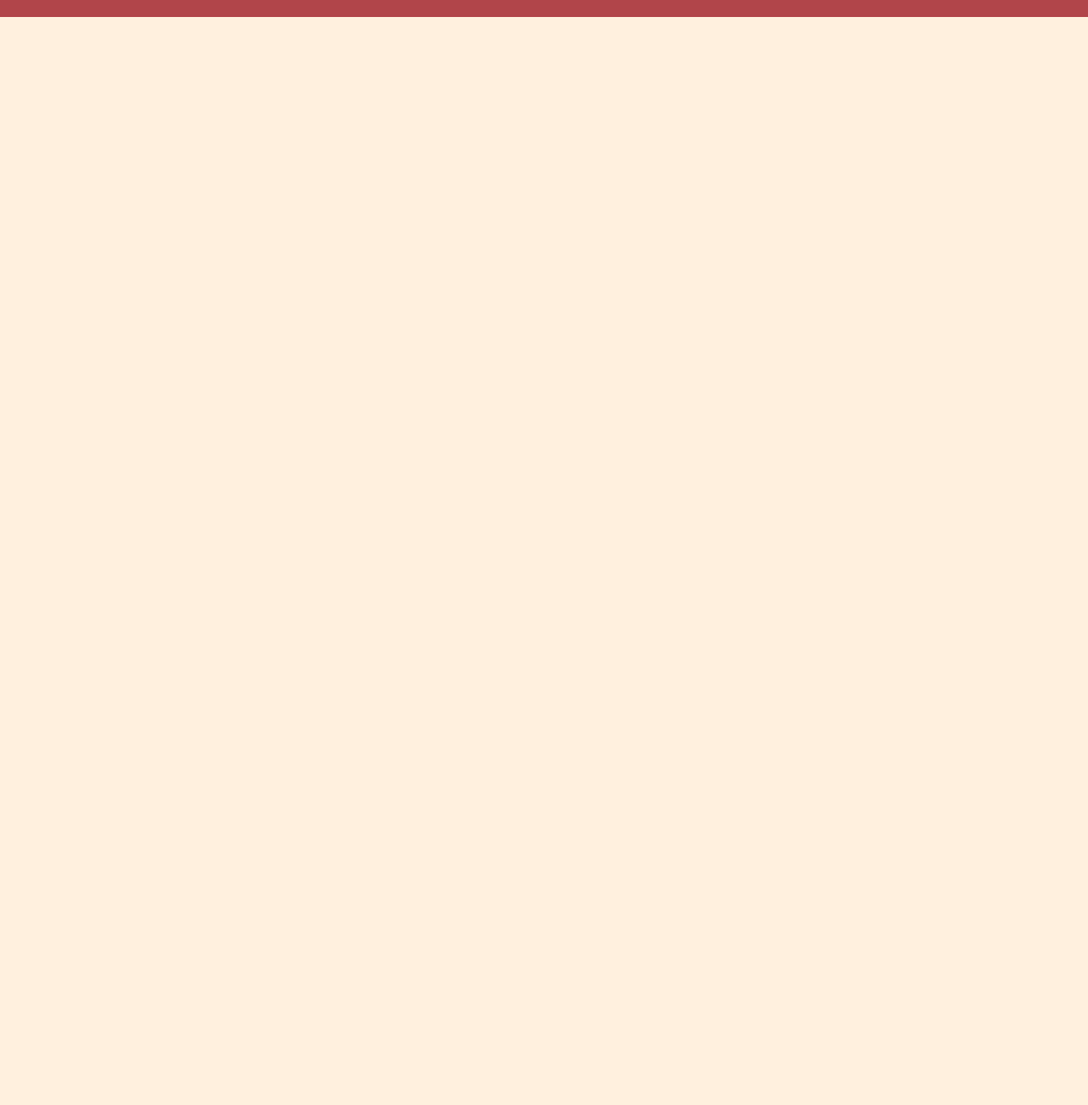
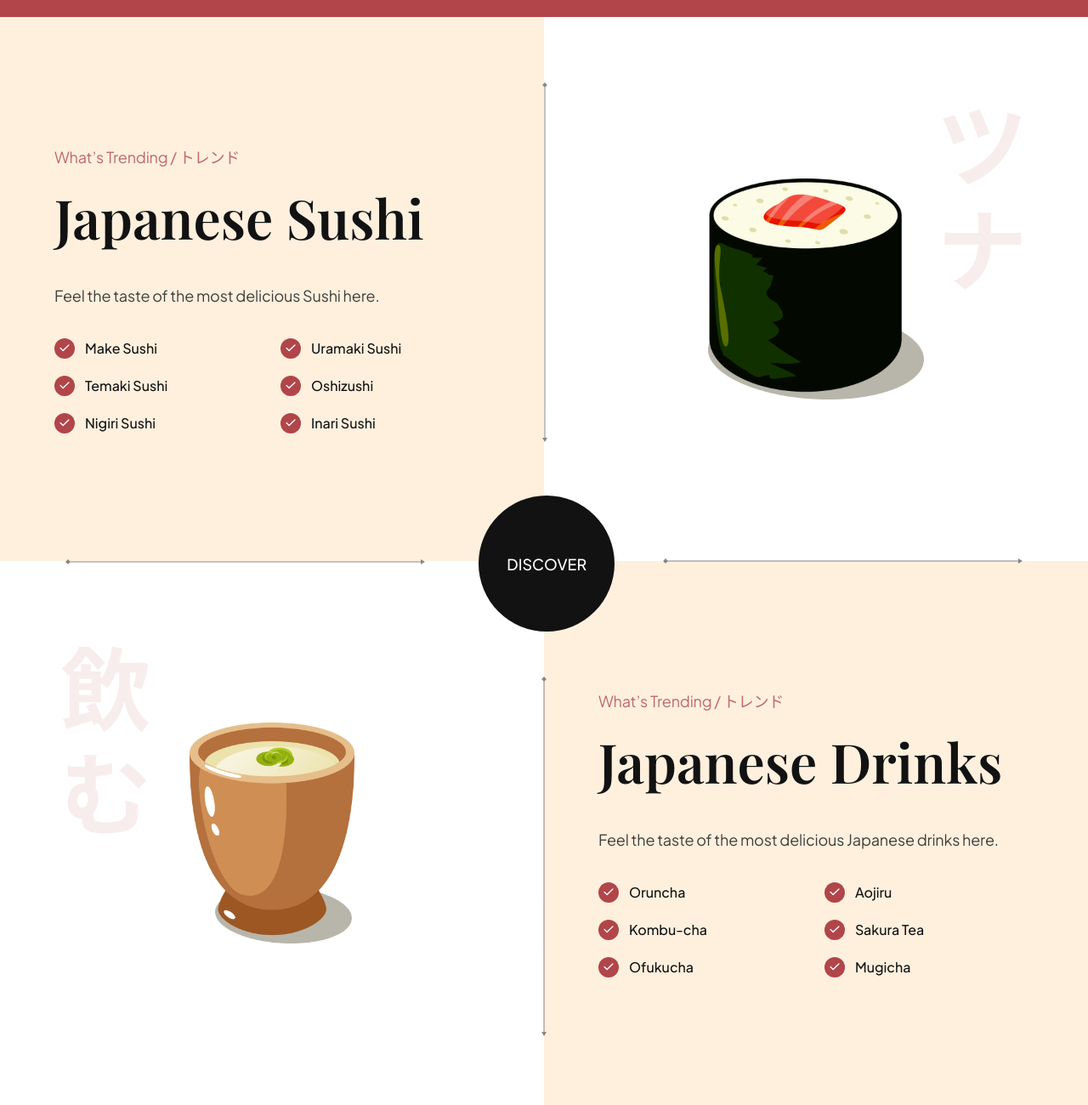
Before and after one commit to dubeyanant/sushi-website, a website built with Vite: page index.html in a window 1280 px wide. Shown: the part 2394-3694 px from the top of the page at 85% size. Before the commit the page ends 2414 px from the top, so only its background shows below. Built offline with nearby package versions, Linux system fonts and the light colour scheme.

Commit message:
feat(trending): add trending section

```diff
--- a/css/sections/trending.css
+++ b/css/sections/trending.css
@@ -0,0 +1,159 @@
+.trending {
+  position: relative;
+
+  display: flex;
+  flex-direction: column;
+  overflow: hidden;
+}
+
+.trending-sushi,
+.trending-drinks {
+  width: 100%;
+  min-height: 640px;
+
+  display: flex;
+  flex-direction: row;
+}
+
+.trending__content {
+  flex: 1;
+  display: flex;
+  justify-content: center;
+  flex-direction: column;
+
+  padding: 32px 64px;
+}
+
+.trending__list {
+  list-style: none;
+
+  flex-wrap: wrap;
+  gap: 20px;
+}
+
+.trending__list li {
+  flex: 1;
+  display: flex;
+  align-items: center;
+  flex-direction: row;
+  gap: 12px;
+
+  min-width: 210px;
+}
+
+.trending__icon {
+  width: 24px;
+  height: 24px;
+
+  background-color: var(--primary-color);
+  border-radius: 100%;
+}
+
+.trending__icon img {
+  width: 50%;
+  height: 50%;
+  object-fit: contain;
+}
+
+.trending__list p {
+  flex: 1;
+  font-size: 16px;
+  font-weight: 500;
+  font-family: var(--plus-jakarta-sans);
+
+  color: var(--secondary-color);
+}
+
+.trending__image {
+  flex: 1;
+
+  position: relative;
+  padding: 32px 64px;
+
+  background-color: var(--color-white);
+  background-repeat: no-repeat;
+  background-size: contain;
+  background-position: center;
+}
+
+.trending-sushi .trending__image {
+  background-image: url(../../assets/japanese_sushi.png);
+}
+
+.trending-drinks .trending__image {
+  background-image: url(../../assets/japanese_drinks.png);
+}
+
+.trending__image img {
+  width: 254px;
+  height: 260px;
+  object-fit: contain;
+}
+
+.trending__discover {
+  position: absolute;
+  top: 44%;
+  left: 44%;
+  z-index: 1;
+
+  width: 160px;
+  height: 160px;
+
+  background-color: var(--secondary-color);
+  border-radius: 100%;
+
+  display: flex;
+  justify-content: center;
+  align-items: center;
+}
+
+.trending__discover p {
+  color: white;
+  text-transform: uppercase;
+
+  font-size: 18px;
+  font-weight: 500;
+  font-family: var(--plus-jakarta-sans);
+}
+
+/* Arrows */
+.trending__arrow {
+  position: absolute;
+  z-index: 1;
+}
+
+.trending__arrow img {
+  object-fit: contain;
+}
+
+.trending__arrow-left {
+  left: -2.5px;
+  top: 12%;
+}
+
+.trending__arrow-left img,
+.trending__arrow-top img {
+  width: auto;
+  height: 100%;
+}
+
+.trending__arrow-top {
+  top: -10.5px;
+  left: 12%;
+}
+
+.trending__arrow-bottom {
+  bottom: -6.5px;
+  right: 12%;
+}
+
+.trending__arrow-bottom img,
+.trending__arrow-right img {
+  width: 100%;
+  height: auto;
+}
+
+.trending__arrow-right {
+  right: -2.5px;
+  bottom: 12%;
+}
--- a/index.html
+++ b/index.html
@@ -198,6 +198,144 @@
       </button>
     </section>
 
+    <section class="trending" id="food">
+      <section class="trending-sushi">
+        <div class="trending__content" data-aos="fade-right">
+          <p class="sushi__subtitle">What’s Trending / トレンド</p>
+          <h3 class="sushi__title">Japanese Sushi</h3>
+          <p class="sushi__description">
+            Feel the taste of the most delicious Sushi here.
+          </p>
+
+          <ul class="trending__list flex-between">
+            <li>
+              <div class="trending__icon flex-center">
+                <img src="assets/check.svg" alt="check" />
+              </div>
+              <p>Make Sushi</p>
+            </li>
+
+            <li>
+              <div class="trending__icon flex-center">
+                <img src="assets/check.svg" alt="check" />
+              </div>
+              <p>Uramaki Sushi</p>
+            </li>
+
+            <li>
+              <div class="trending__icon flex-center">
+                <img src="assets/check.svg" alt="check" />
+              </div>
+              <p>Temaki Sushi</p>
+            </li>
+
+            <li>
+              <div class="trending__icon flex-center">
+                <img src="assets/check.svg" alt="check" />
+              </div>
+              <p>Oshizushi</p>
+            </li>
+
+            <li>
+              <div class="trending__icon flex-center">
+                <img src="assets/check.svg" alt="check" />
+              </div>
+              <p>Nigiri Sushi</p>
+            </li>
+
+            <li>
+              <div class="trending__icon flex-center">
+                <img src="assets/check.svg" alt="check" />
+              </div>
+              <p>Inari Sushi</p>
+            </li>
+          </ul>
+        </div>
+
+        <div class="trending__image flex-center">
+          <img src="assets/sushi-5.png" alt="sushi-5" data-aos="fade-left" />
+
+          <div class="trending__arrow trending__arrow-left">
+            <img src="assets/arrow-vertical.svg" alt="arrow vertical" />
+          </div>
+
+          <div class="trending__arrow trending__arrow-bottom">
+            <img src="assets/arrow-horizontal.svg" alt="arrow horizontal" />
+          </div>
+        </div>
+      </section>
+
+      <div class="trending__discover" data-aos="zoom-in">
+        <p>Discover</p>
+      </div>
+
+      <section class="trending-drinks">
+        <div class="trending__image flex-center">
+          <img src="assets/sushi-4.png" alt="sushi-5" data-aos="fade-right" />
+
+          <div class="trending__arrow trending__arrow-top">
+            <img src="assets/arrow-horizontal.svg" alt="arrow horizontal" />
+          </div>
+
+          <div class="trending__arrow trending__arrow-right">
+            <img src="assets/arrow-vertical.svg" alt="arrow vertical" />
+          </div>
+        </div>
+
+        <div class="trending__content" data-aos="fade-left">
+          <p class="sushi__subtitle">What’s Trending / トレンド</p>
+          <h3 class="sushi__title">Japanese Drinks</h3>
+          <p class="sushi__description">
+            Feel the taste of the most delicious Japanese drinks here.
+          </p>
+
+          <ul class="trending__list flex-between">
+            <li>
+              <div class="trending__icon flex-center">
+                <img src="assets/check.svg" alt="check" />
+              </div>
+              <p>Oruncha</p>
+            </li>
+
+            <li>
+              <div class="trending__icon flex-center">
+                <img src="assets/check.svg" alt="check" />
+              </div>
+              <p>Aojiru</p>
+            </li>
+
+            <li>
+              <div class="trending__icon flex-center">
+                <img src="assets/check.svg" alt="check" />
+              </div>
+              <p>Kombu-cha</p>
+            </li>
+
+            <li>
+              <div class="trending__icon flex-center">
+                <img src="assets/check.svg" alt="check" />
+              </div>
+              <p>Sakura Tea</p>
+            </li>
+
+            <li>
+              <div class="trending__icon flex-center">
+                <img src="assets/check.svg" alt="check" />
+              </div>
+              <p>Ofukucha</p>
+            </li>
+
+            <li>
+              <div class="trending__icon flex-center">
+                <img src="assets/check.svg" alt="check" />
+              </div>
+              <p>Mugicha</p>
+            </li>
+          </ul>
+        </div>
+      </section>
+    </section>
+
     <script src="js/script.js" type="module"></script>
   </body>
 </html>
```
